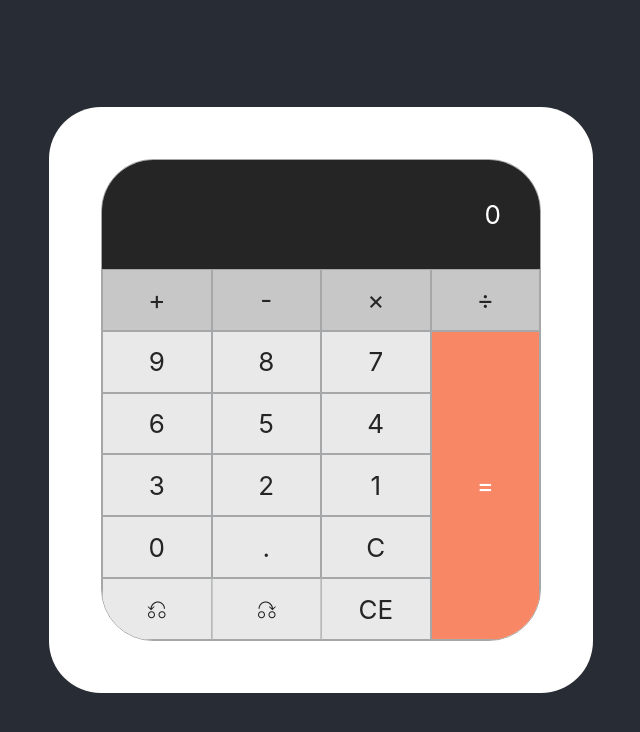
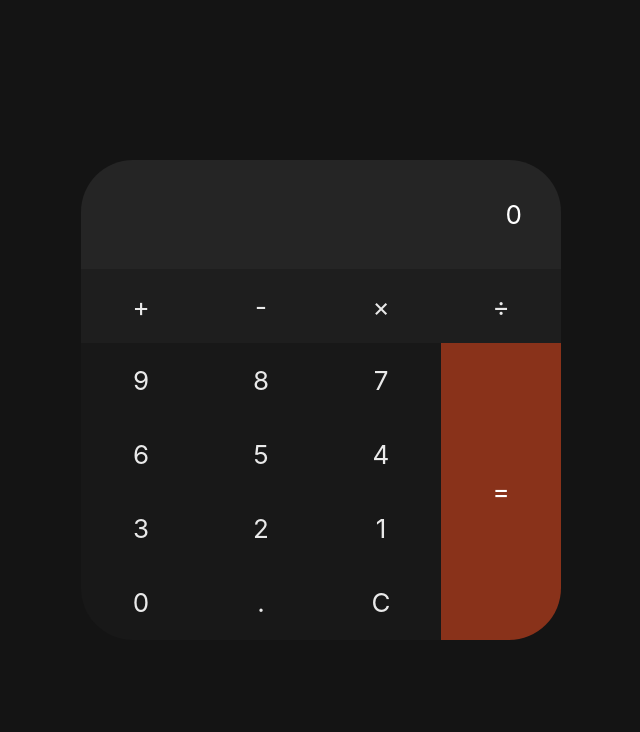
Before and after one commit to CantFayle/cantfayle.github.io, a React (Create React App) app: page / in a window 1280 px wide. Shown: the top 732 px of the page, without its empty margins (319-959 px from the left). Built offline with nearby package versions, Linux system fonts and the light colour scheme.

Commit message:
add dark mode for calculator

```diff
--- a/src/App.css
+++ b/src/App.css
@@ -14,7 +14,7 @@
 }
 
 .App-header {
-  background-color: #282c34;
+  background-color: #141414;
   min-height: 100vh;
   display: flex;
   flex-direction: column;
--- a/src/Calculator.js
+++ b/src/Calculator.js
@@ -1,27 +1,25 @@
 import React, { useState, useEffect } from 'react';
 
 const buttonStyle = {
-  borderColor: '#A6A7A8',
-  borderWidth: '1px',
-  borderStyle: 'solid',
-  color: '#252525',
   cursor: 'pointer',
 };
 
 const operatorButtonStyle = {
   ...buttonStyle,
-  backgroundColor: '#C7C7C7',
+  backgroundColor: '#1e1e1e',
+  color: '#E9E9E9',
 };
 
 const numberButtonStyle = {
   ...buttonStyle,
-  backgroundColor: '#E9E9E9',
+  backgroundColor: '#181818',
+  color: '#E9E9E9',
 };
 
 const equalsButtonStyle = {
   ...buttonStyle,
   color: 'white',
-  backgroundColor: '#F88765',
+  backgroundColor: '#89321a',
 }
 
 const alignCenter = {
@@ -89,11 +87,8 @@ const Calculator = () => {
 
   const calculate = () => {
     if (b === null) return;
-    setValue('');
-    setTimeout(() => {
-      setResult(parseFloat(eval(`${a} ${operator} ${b}`)));
-      clear();
-    }, 100);
+    setResult(parseFloat(eval(`${a} ${operator} ${b}`)));
+    clear();
   };
 
   const clear = () => {
@@ -103,36 +98,20 @@ const Calculator = () => {
   };
 
   return (
-    <div
-      className="App"
-      style={{
-        backgroundColor: 'white',
-        borderRadius: '2em',
-        display: 'flex',
-        flexGrow: 1,
-        flexDirection: 'row',
-        justifyContent: 'center',
-        alignItems: 'center',
-        maxWidth: '34rem',
-        margin: '2em'
-      }}
-    >
       <div
         style={{
           maxWidth: '30rem',
-          minWidth: '10em',
+          minWidth: '15em',
           maxHeight: '30rem',
-          minHeight: '10em',
+          minHeight: '15em',
           display: 'grid',
           borderRadius: '2em',
-          borderColor: '#A6A7A8',
-          borderWidth: '1px',
-          borderStyle: 'solid',
           overflow: 'hidden',
           gridTemplateColumns: 'repeat(12, 1fr)',
-          gridTemplateRows: 'repeat(7, 1fr)',
+          gridTemplateRows: 'repeat(6, 1fr)',
           margin: '2em',
           flexGrow: 1,
+          aspectRatio: 1,
         }}
       >
         <div
@@ -199,7 +178,7 @@ const Calculator = () => {
         >
           C
         </div>
-        <div
+        {/*<div
           style={{
             gridColumnStart: 1,
             gridColumnEnd: 4,
@@ -242,7 +221,7 @@ const Calculator = () => {
           }}
         >
           CE
-        </div>
+        </div>*/}
         <div
           style={{
             gridColumnStart: 10,
@@ -257,7 +236,6 @@ const Calculator = () => {
           =
         </div>
       </div>
-    </div>
   );
 }
 
```
